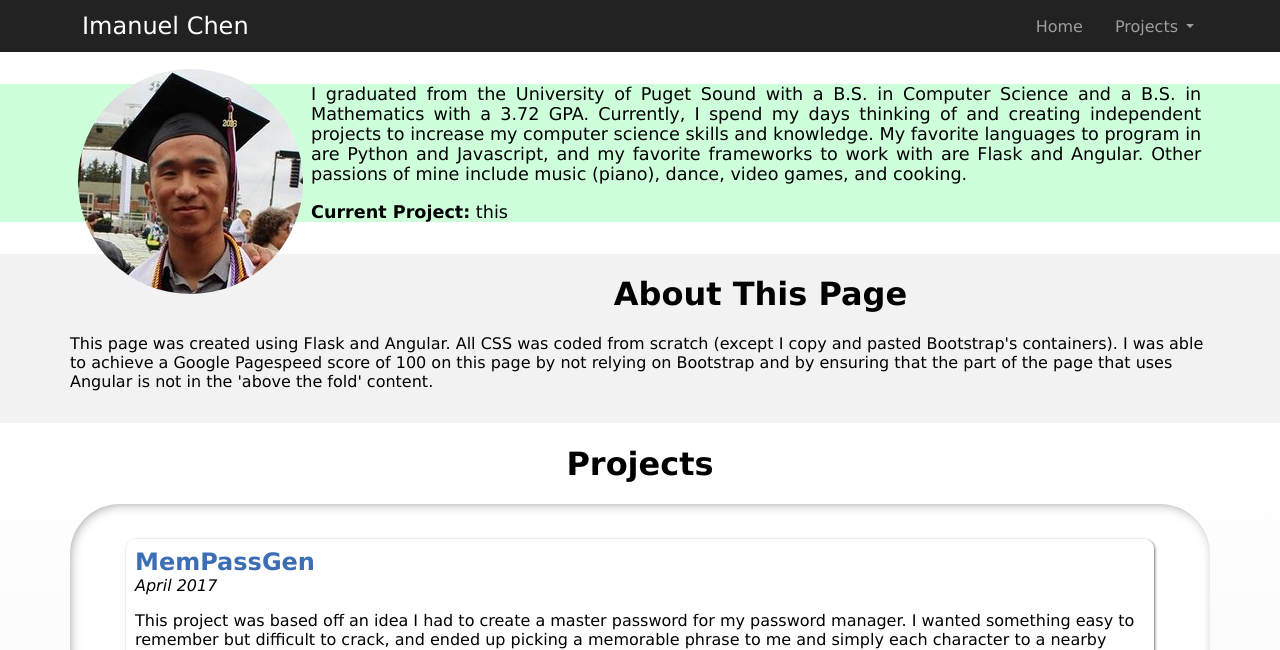
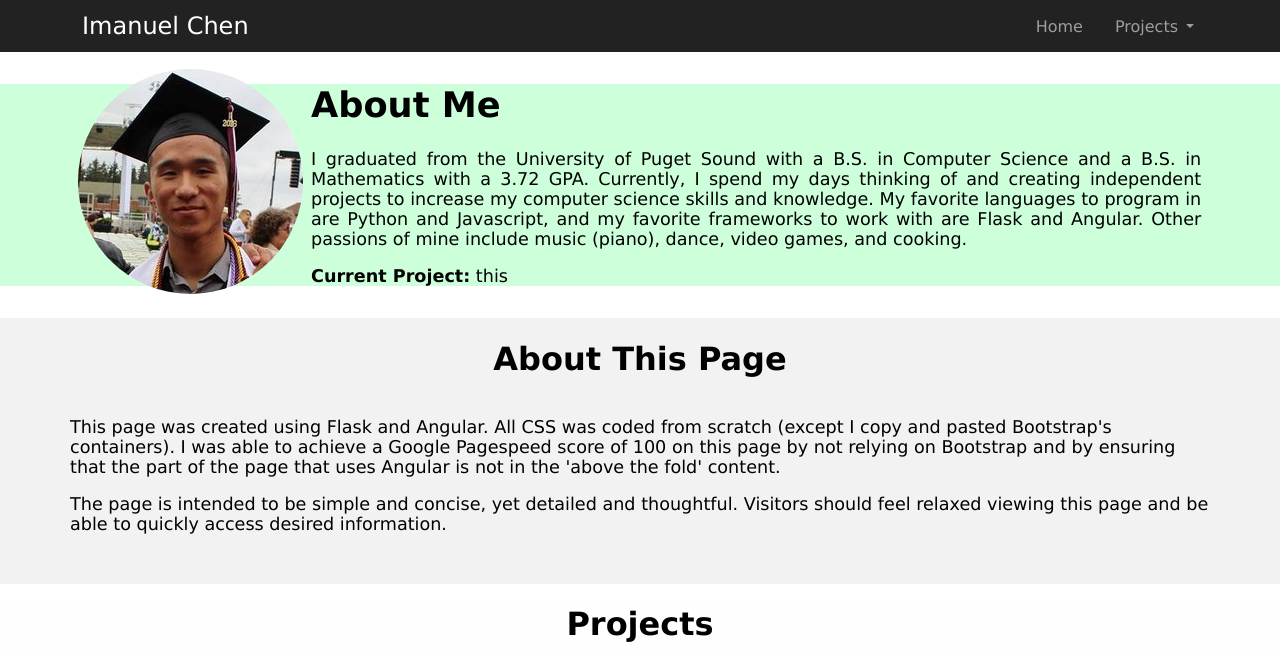
Before and after one commit to ihchen/portfolio, a Flask app: page / in a window 1280 px wide. Shown: the top 650 px of the page. Run offline with Flask 2, Linux system fonts and the light colour scheme; parts of the project's set-up code (start-up, migrations or seed data) failed here and were passed over; some libraries are stand-ins or nearby versions.

Commit message:
Updated About section

```diff
--- a/portfolio/static/index.css
+++ b/portfolio/static/index.css
@@ -138,3 +138,6 @@ header:before {
 .about.section {
     background-color: #F2F2F2;
 }
+.about-container {
+    font-size: 1.1em;
+}
--- a/portfolio/templates/index.html
+++ b/portfolio/templates/index.html
@@ -2,7 +2,12 @@
 
 {% block above_fold_styling %}
 <style>
-
+.about.section {
+    background-color: #F2F2F2;
+}
+.about-container {
+    font-size: 1.1em;
+}
 </style>
 {% endblock %}
 
@@ -13,6 +18,7 @@
             <img src="{{ url_for('static', filename='portrait.jpg') }}" />
         </div>
         <div class="description">
+            <h1>About Me</h1>
             <p>I graduated from the University of Puget Sound with a B.S. in Computer Science and a B.S. in Mathematics with a 3.72 GPA. Currently, I spend my days thinking of and creating independent projects to increase my computer science skills and knowledge. My favorite languages to program in are Python and Javascript, and my favorite frameworks to work with are Flask and Angular. Other passions of mine include music (piano), dance, video games, and cooking.</p>
 
             <p><b>Current Project:</b> this</p>
@@ -25,7 +31,8 @@
             <h1>About This Page</h1>
         </div>
         <div class="about-container">
-            This page was created using Flask and Angular. All CSS was coded from scratch (except I copy and pasted Bootstrap's containers). I was able to achieve a Google Pagespeed score of 100 on this page by not relying on Bootstrap and by ensuring that the part of the page that uses Angular is not in the 'above the fold' content.
+            <p>This page was created using Flask and Angular. All CSS was coded from scratch (except I copy and pasted Bootstrap's containers). I was able to achieve a Google Pagespeed score of 100 on this page by not relying on Bootstrap and by ensuring that the part of the page that uses Angular is not in the 'above the fold' content.</p>
+            <p>The page is intended to be simple and concise, yet detailed and thoughtful. Visitors should feel relaxed viewing this page and be able to quickly access desired information.</p>
         </div>
     </div>
 </div>
```
